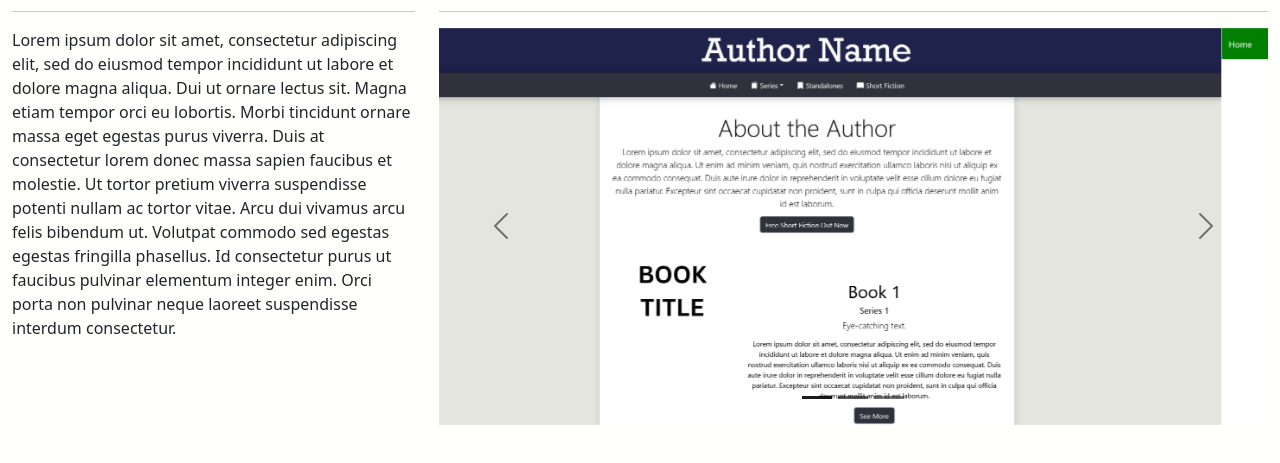
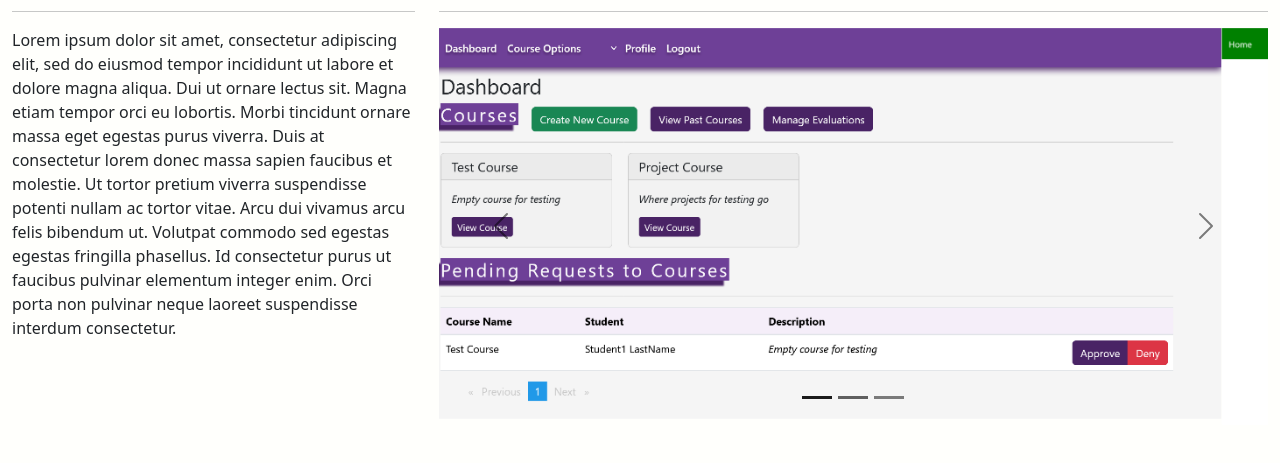
Before and after one commit to BrianaCorp/BrianaCorp.github.io, a plain HTML site: page index.html in a window 1280 px wide. Shown: the part 197-660 px from the top of the page. Drawn offline with nearby package versions, Linux system fonts and the light colour scheme.

Commit message:
Added timetracker images

```diff
--- a/index.html
+++ b/index.html
@@ -61,7 +61,7 @@
                     </div>
                     <div class="carousel-inner">
                       <div class="carousel-item active">
-                        <img src="/images/Author_page.png" class="d-block w-100" alt="View profile page">
+                        <img src="/images/TimeTracker_Dashboard.png" class="d-block w-100" alt="View profile page">
                       </div>
                       <div class="carousel-item">
                         <img src="/images/FarmingGame_Home.png" class="d-block w-100" alt="Image of the home page of a farming game.">
```
